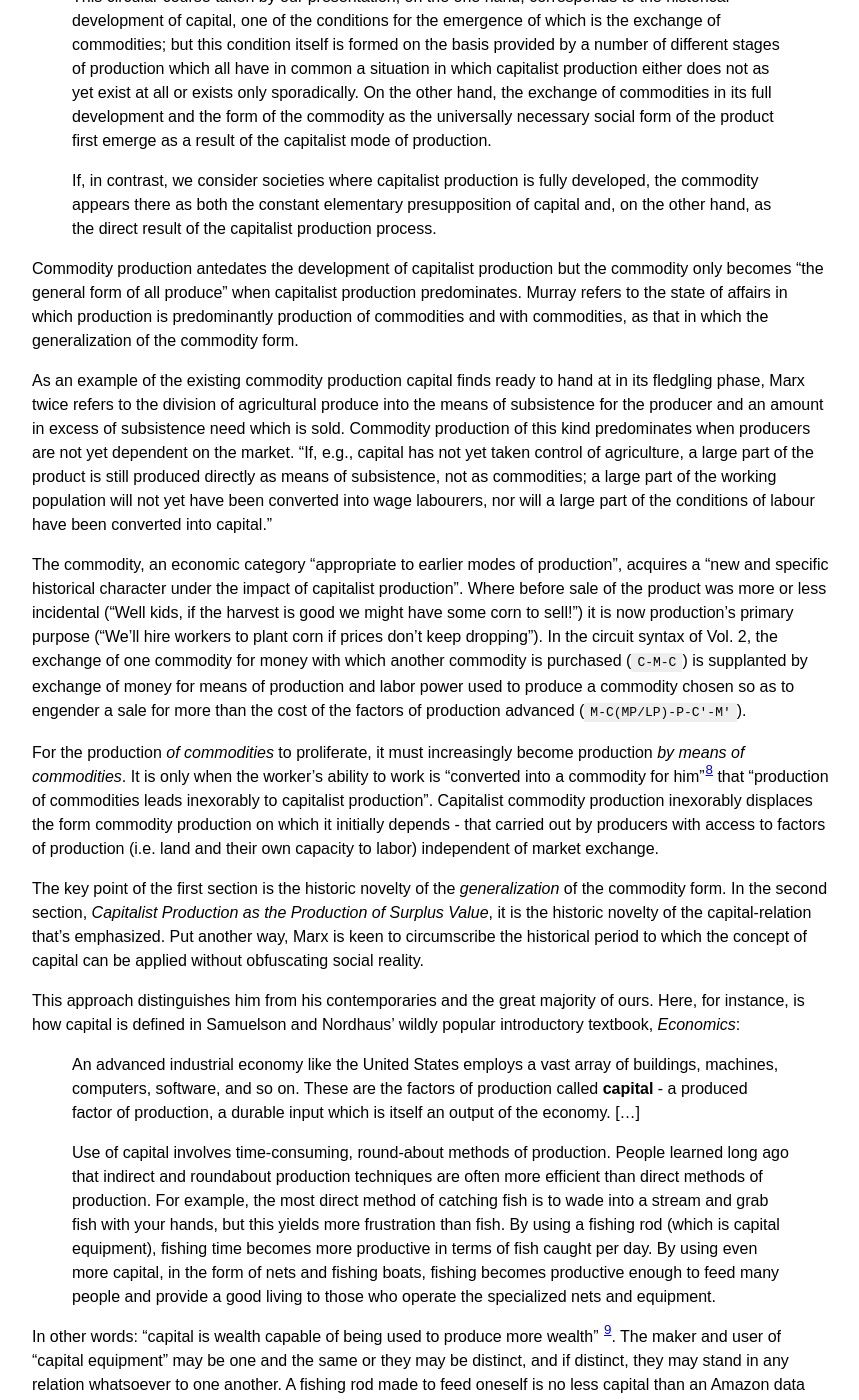
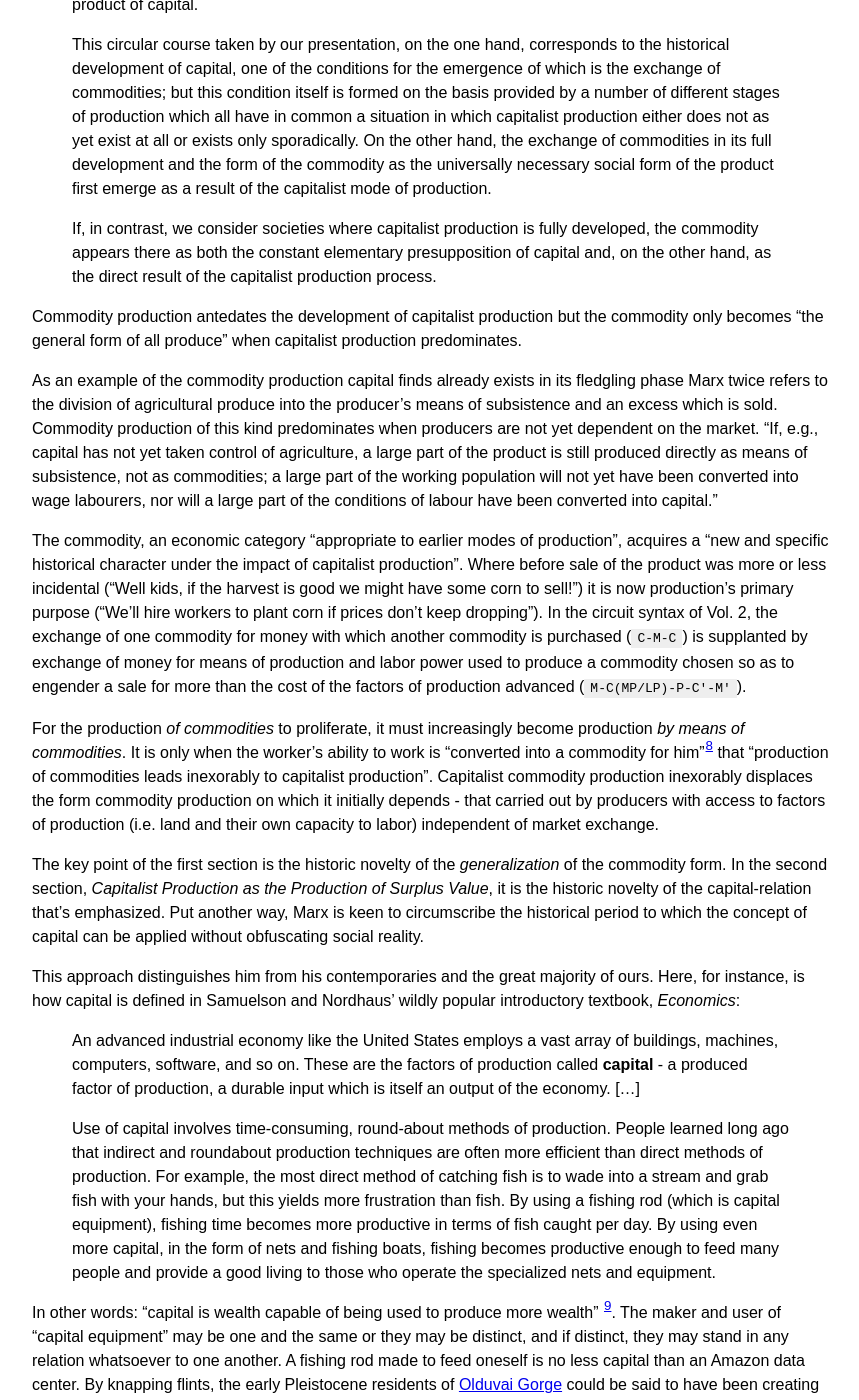
Before and after one commit to heiswayi/the-plain, a Jekyll site: the page built from _posts/2016-09-14-origins-proletariat.md, in a window 1280 px wide and 1400 px high, scrolled down 1393 px. Shown: the whole window, without its empty margins (208-1067 px from the left). Built offline with Jekyll 4.4.1, drawn with Linux system fonts in a browser that asks for light colours; some of the changed text lies outside the part shown.

Commit message:
copyedit
Signed-off-by: Bjorn Westergard <bjornw@gmail.com>

```diff
--- a/_posts/2016-09-05-making-european-working-class.md
+++ b/_posts/2016-09-14-origins-proletariat.md
@@ -32,9 +32,9 @@
 
 > If, in contrast, we consider societies where capitalist production is fully developed, the commodity appears there as both the constant elementary presupposition of capital and, on the other hand, as the direct result of the capitalist production process.
 
-Commodity production antedates the development of capitalist production but the commodity only becomes "the general form of all produce" when capitalist production predominates. Murray refers to the state of affairs in which production is predominantly production of commodities and with commodities, as that in which the generalization of the commodity form.
+Commodity production antedates the development of capitalist production but the commodity only becomes "the general form of all produce" when capitalist production predominates.
 
-As an example of the existing commodity production capital finds ready to hand at in its fledgling phase, Marx twice refers to the division of agricultural produce into the means of subsistence for the producer and an amount in excess of subsistence need which is sold. Commodity production of this kind predominates when producers are not yet dependent on the market. "If, e.g., capital has not yet taken control of agriculture, a large part of the product is still produced directly as means of subsistence, not as commodities; a large part of the working population will not yet have been converted into wage labourers, nor will a large part of the conditions of labour have been converted into capital."
+As an example of the commodity production capital finds already exists in its fledgling phase Marx twice refers to the division of agricultural produce into the producer's means of subsistence and an excess which is sold. Commodity production of this kind predominates when producers are not yet dependent on the market. "If, e.g., capital has not yet taken control of agriculture, a large part of the product is still produced directly as means of subsistence, not as commodities; a large part of the working population will not yet have been converted into wage labourers, nor will a large part of the conditions of labour have been converted into capital."
 
 The commodity, an economic category "appropriate to earlier modes of production", acquires a "new and specific historical character under the impact of capitalist production". Where before sale of the product was more or less incidental ("Well kids, if the harvest is good we might have some corn to sell!") it is now production's primary purpose ("We'll hire workers to plant corn if prices don't keep dropping"). In the circuit syntax of Vol. 2, the exchange of one commodity for money with which another commodity is purchased (`C-M-C`) is supplanted by exchange of money for means of production and labor power used to produce a commodity chosen so as to engender a sale for more than the cost of the factors of production advanced (`M-C(MP/LP)-P-C'-M'`).
 
@@ -50,13 +50,13 @@
 
 In other words: "capital is wealth capable of being used to produce more wealth" [^wealth2wealth]. The maker and user of "capital equipment" may be one and the same or they may be distinct, and if distinct, they may stand in any relation whatsoever to one another. A fishing rod made to feed oneself is no less capital than an Amazon data center. By knapping flints, the early Pleistocene residents of [Olduvai Gorge](https://en.wikipedia.org/wiki/Olduvai_Gorge#Toolmaking) could be said to have been creating some of the first "capital equipment", a produced means of flayed carcass production.
 
-The generality of this definition makes its employment hazardous. It "encompasses all human societies"[^wealth2wealth], and with it in mind we are liable to lose sight of what is extraordinary about our own era: that the social form of wealth in our society "revolutionizes [it], its goods and services, and the ways they are produced". It is these revolutions, but particularly the latter, that Marx terms "subsumption under capital".
+The generality of this definition makes its employment hazardous. It "encompasses all human societies"[^wealth2wealth], so with it in mind we are liable to lose sight of what is extraordinary about our own era: that the social form of wealth in our society "revolutionizes [it], its goods and services, and the ways they are produced". It is the latter of these revolutions that Marx terms "real subsumption of labor under capital".
 
 The second hazard is somewhat more subtle:
 
 > Marx observes that, under capitalism, wealth is produced not simply in the commodity-form but in the form of commodity capital, that is, commodities whose sale realizes surplus-value. Since goods for individual consumption, including luxury items, are produced in the social form of commodity capital, not all commodity capital is suitable as a means for new production. According to the commonplace definition of capital, then, such goods and services must not be capital. Because of the role they play in the realization of surplus-value, however, they do function as capital. Here the commonplace definition is too narrow. Were economics and everyday discourse to include commodity capital as capital, their concept of capital would collapse into that of wealth, since there are no distinctive natural characteristics of wealth in the form of commodity capital[^wealth2wealth].
 
-For Marx, capital and wage-labor are two sides of the same social relation, and each can be understood only by reference to the other. Capital, passing through phases of circulation in which it appears as money and commodities in turn, is distinguished from money and commodities generally by the role it plays in the pursuit of surplus value through the employment of labor power. It is this pursuit, the imperative which conditions the intentions of every capitalist, which explains the peculiar dynamics of labor process change - "real subsumption to capital" - in the capitalist era.
+For Marx, capital and wage-labor are two sides of the same social relation, and each can be understood only by reference to the other. Capital, passing through phases of circulation in which it appears as money and commodities in turn, is distinguished from money and commodities generally by the role it plays in the pursuit of surplus value by employment of labor power. It is this pursuit which explains the peculiar dynamics of labor process change - "real subsumption" - in the capitalist era.
 
 [^socialproblem]: Page 47
 
```
Also changed, not shown: other parts of _posts/2016-09-14-origins-proletariat.md (+2 -2 lines).
